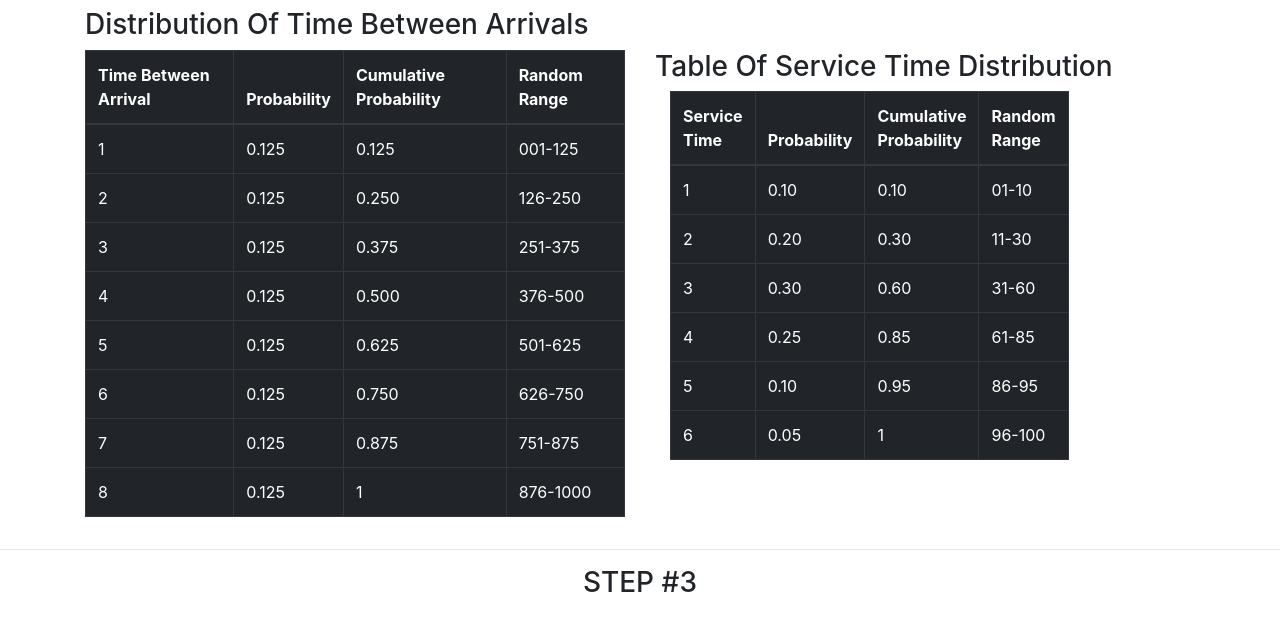
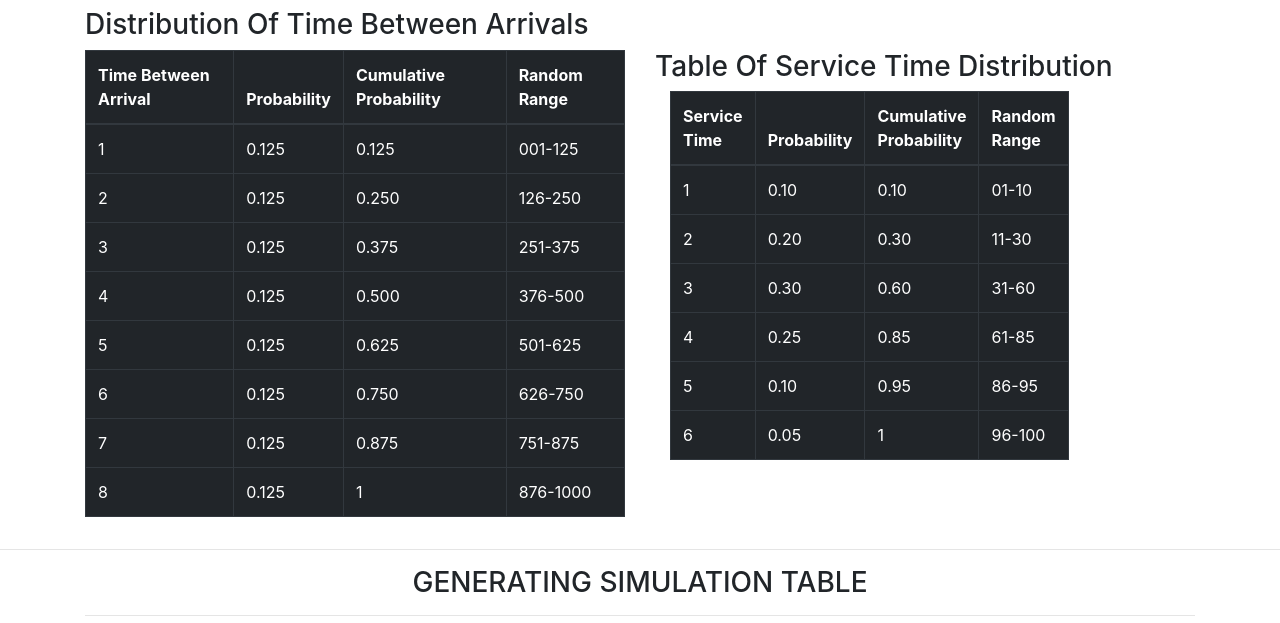
Before and after one commit to shanto140319/Single_channel, a plain HTML site: page index.html in a window 1280 px wide. Shown: the part 100-723 px from the top of the page. Drawn offline with nearby package versions, Linux system fonts and the light colour scheme.

Commit message:
Update index.html

```diff
--- a/index.html
+++ b/index.html
@@ -166,7 +166,7 @@
         <div class="SQC-step-container">
             <div class="SQC-step3">
                 <div class="info-title info-title-final info-title-step3">
-                    <h3><span>Step #3</span>Generating Simulation table</h3>
+                    <h3>Generating Simulation table</h3>
                     <hr class="step-title hr-final">
                 </div>
                 <div class="info-Simulation">
@@ -184,13 +184,6 @@
                                     <label for="Simulation-random-Type" class="input-label mr-2"><span>Random (TBA)</span>:</label>
                                     <div class="Simulation-random-Type ml-2 " id="Simulation-random-Type">
                                         <div class="row">
-
-
-                                           <!--  <label for="manual_Simulation_Randoms" class="radio">
-                                                <input type="radio" name="Simulation-probability"
-                                                       id="manual_Simulation_Randoms" class="hidden"/>
-                                                <span class="label"></span> Manual Input
-                                            </label> -->
 
                                             <label for="auto_Simulation_Randoms" class="radio" id="simulation_auto_label">
                                                 <input type="radio" checked name="Simulation-probability"
@@ -230,11 +223,7 @@
                                         <div class="row">
 
 
-                                            <!-- <label for="manual_Simulation_Randoms_Service" class="radio">
-                                                <input type="radio" name="Simulation-probability-service"
-                                                       id="manual_Simulation_Randoms_Service" class="hidden"/>
-                                                <span class="label"></span> Manual Input
-                                            </label> -->
+
 
                                             <label for="auto_Simulation_Randoms_Service" class="radio" id="simulation_auto_label_service">
                                                 <input type="radio" checked name="Simulation-probability-service"
@@ -249,22 +238,7 @@
 
                                 </div>
 
-                                <!--Manual Random number input fields(generated depending on previous choice-->
-                               <!--  <div class="input-group Simulation_Generated_container_service disabled">
-                                    <label for="Simulation-random-numbers" class="input-label mr-2"><span>Enter Random Numbers:</span></label>
-                                    <div class="ST-probabilities ml-2 " id="Simulation-random-numbers_service">
-                                        <p class="digitMessage" id="digitMessageSimulation_service">Enter Random values for Service Time</p>
-                                        <div class="row" id="Simulation_Generated_Fields_service">
 
-
-
-
-                                        </div>
-
-
-                                    </div>
-
-                                </div> -->
                             </div>
 
                         </div>
```
